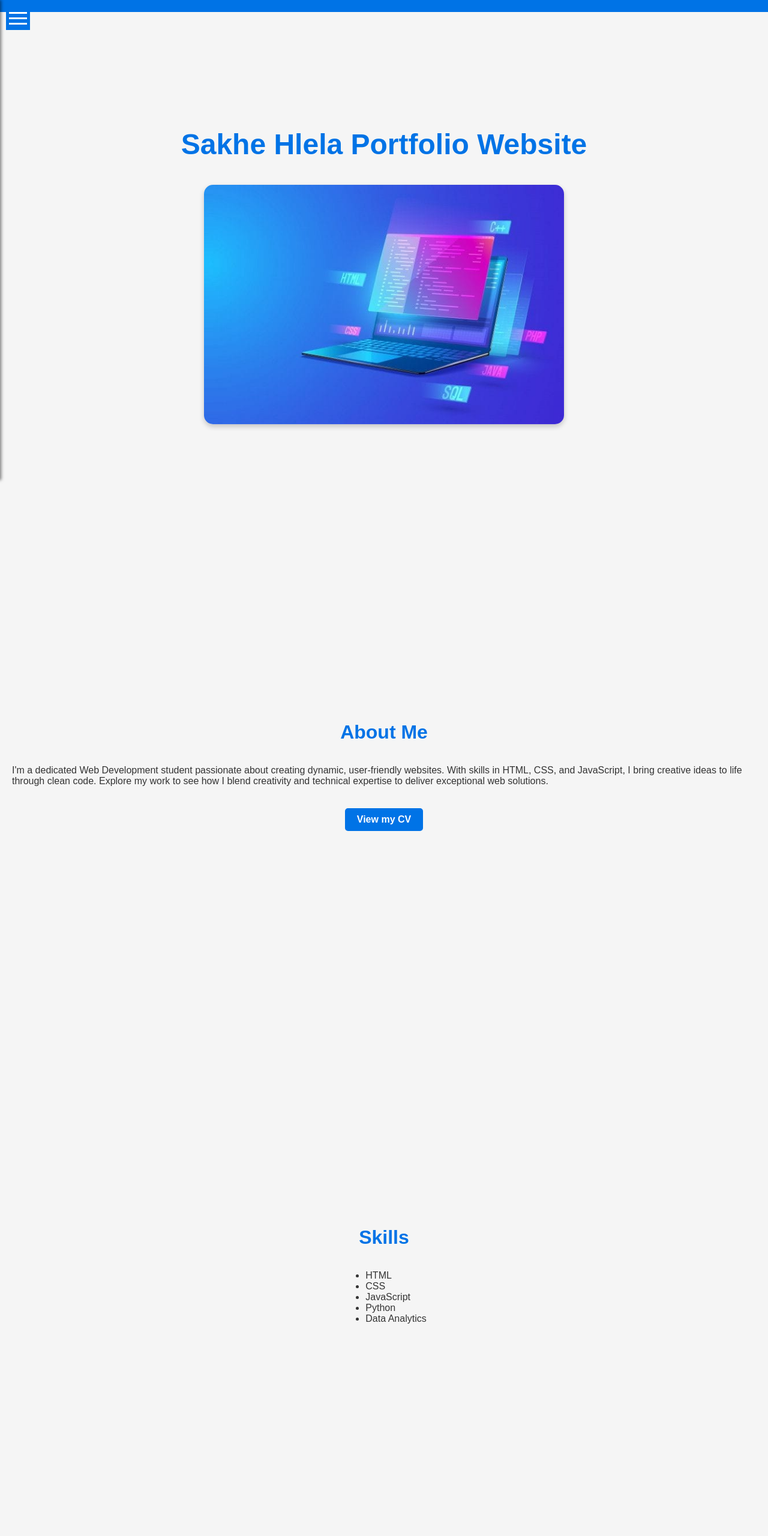
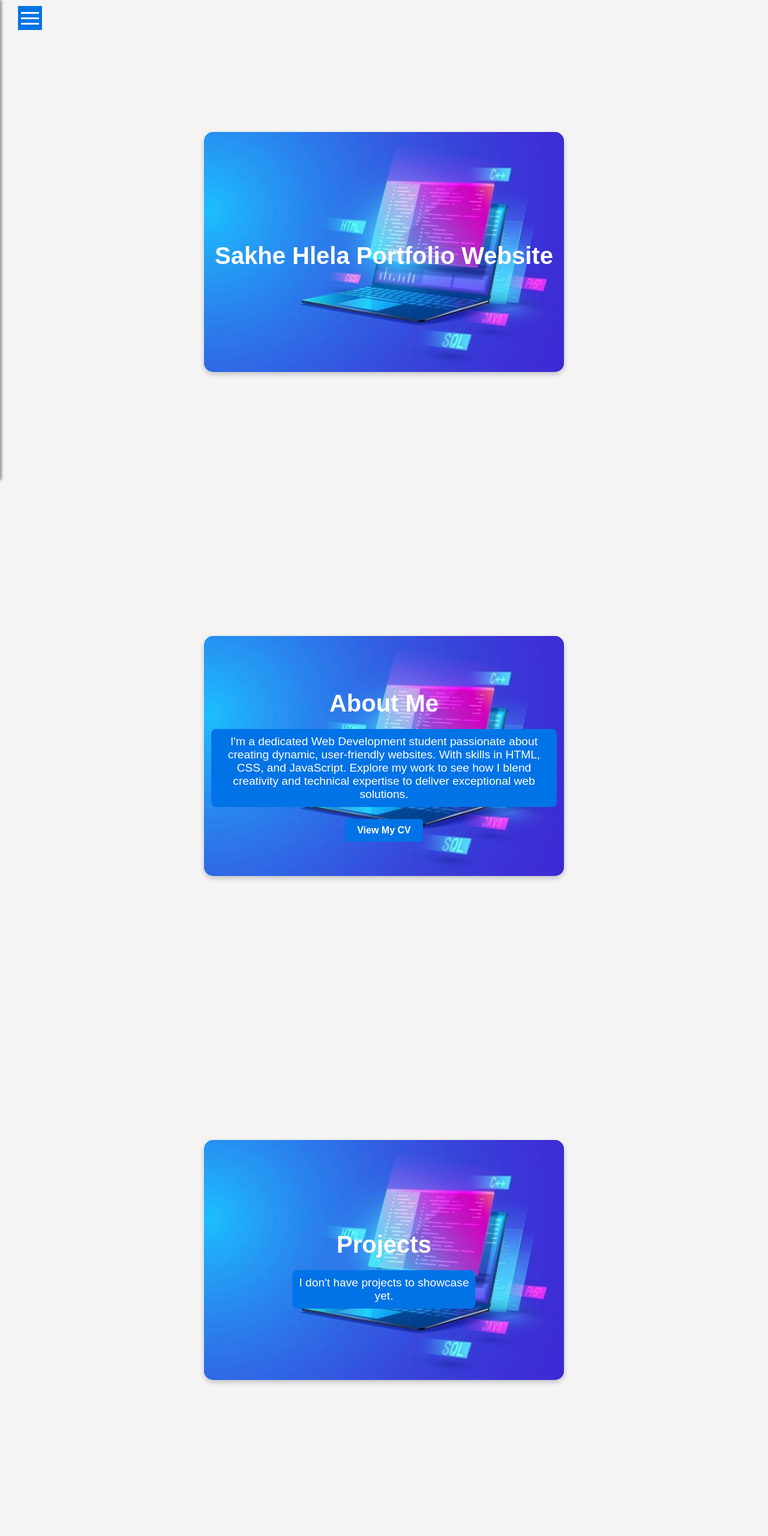
Before and after one commit to sakhehlela/Personal_Portfolio, a website: page index.html in a window 1280 px wide. Shown: the top 2560 px of the page at 60% size. Drawn offline with Linux system fonts and the light colour scheme.

Commit message:
fixed page structure

```diff
--- a/index.html
+++ b/index.html
@@ -5,68 +5,72 @@
     <meta charset="UTF-8">
     <meta name="viewport" content="width=device-width, initial-scale=1.0">
     <title>Sakhe Hlela Portfolio</title>
-    <link rel="stylesheet" href="styles/styles.css">
+    <link rel="stylesheet" href="styles/styles.css"> <!-- Ensure this path is correct -->
 </head>
 
 <body>
-    <header>
-        <div class="menu-toggle">
+    <!-- Sidebar -->
+    <nav class="sidebar" id="sidebar">
+        <span class="sidebar-close" id="sidebar-close">&times;</span> <!-- Close (X) button -->
+        <ul>
+            <li><a href="#home">Home</a></li>
+            <li><a href="#about">About</a></li>
+            <li><a href="#projects">Projects</a></li>
+            <li><a href="#contact">Contact</a></li>
+            <li><a href="https://github.com/sakhehlela" target="_blank">GitHub</a></li> <!-- GitHub link added -->
+        </ul>
+    </nav>
+
+    <!-- Menu Toggle -->
+    <button class="menu-toggle" id="menu-toggle">
         <div class="bar"></div>
         <div class="bar"></div>
         <div class="bar"></div>
+    </button>
+
+    <!-- Home Section -->
+    <section id="home" class="content-section">
+        <div class="overlay">
+            <h2>Sakhe Hlela Portfolio Website</h2> <!-- Updated text -->
         </div>
-        <div class="sidebar">
-            <div class="sidebar-close">&times;</div>
-            <ul>
-                <li><a href="#home">Home</a></li>
-                <li><a href="#about">About Me</a></li>
-                <li><a href="#skills">Skills</a></li>
-                <li><a href="#projects">Projects</a></li>
-                <li><a href="#contact">Contact</a></li>
-                <li><a href="https://github.com/sakhehlela" target="_blank">GitHub</a></li>
-            </ul>
-        </div>
-    </header>
-
-    <main>
-        <section id="home">
-            <h1>Sakhe Hlela Portfolio Website</h1>
-            <img src="images/laptop.jpeg" alt="A description of the photo" class="home-photo">
+        <img class="home-photo" src="images/laptop.jpeg" alt="Laptop">
     </section>
 
-        <section id="about">
+    <!-- About Section -->
+    <section id="about" class="content-section">
+        <div class="overlay">
             <h2>About Me</h2>
-            <p>I'm a dedicated Web Development student passionate about creating dynamic, user-friendly websites. With skills in HTML, CSS, and JavaScript, I bring creative ideas to life through clean code. Explore my work to see how I blend creativity and technical expertise to deliver exceptional web solutions.</p>
-            <a class="cv-link" href="https://docs.google.com/document/d/1mx61i78MvTlBv0fcateJWnPhCE9KgT8xkNczmkrGv1k/edit" target="_blank">View my CV</a>
+            <p>I'm a dedicated Web Development student passionate about creating dynamic, user-friendly websites. With skills in HTML, CSS, and JavaScript. Explore my work to see how I blend creativity and technical expertise to deliver exceptional web solutions.</p>
+            <a class="cv-link" href="https://docs.google.com/document/d/1mx61i78MvTlBv0fcateJWnPhCE9KgT8xkNczmkrGv1k/edit" target="_blank">View My CV</a>
+        </div>
+        <img class="home-photo" src="images/laptop.jpeg" alt="Laptop">
     </section>
 
-        <section id="skills">
-            <h2>Skills</h2>
-            <ul>
-                <li>HTML</li>
-                <li>CSS</li>
-                <li>JavaScript</li>
-                <li>Python</li>
-                <li>Data Analytics</li>
-            </ul>
+    <!-- Projects Section -->
+    <section id="projects" class="content-section">
+        <div class="overlay">
+            <h2>Projects</h2>
+            <p>I don't have projects to showcase yet.
+
+            </p>
+        </div>
+        <img class="home-photo" src="images/laptop.jpeg" alt="Laptop">
     </section>
 
-        <section id="projects">
-            <h2>Projects</h2>
-            <p>I don't have projects to showcase yet.</p>
+    <!-- Contact Section -->
+    <section id="contact" class="content-section">
+        <div class="overlay">
+            <h2>Contact Me</h2>
+            <p>Email: sakhe.hlela@umuzi.org</p>
+        </div>
+        <img class="home-photo" src="images/laptop.jpeg" alt="Laptop">
     </section>
-
-        <section id="contact">
-            <h2>Contact</h2>
-            <p>Email: <a href="mailto:sakhe.hlela@umuzi.org">sakhe.hlela@umuzi.org</a></p>
-        </section>
-    </main>
 
     <footer>
         <p>&copy; 2024 Sakhe Hlela. All rights reserved.</p>
     </footer>
 
-    <script src="scripts/scripts.js"></script>
+    <script src="scripts/scripts.js"></script> <!-- Ensure this path is correct -->
 </body>
 
 </html>
--- a/scripts/scripts.js
+++ b/scripts/scripts.js
@@ -1,23 +1,23 @@
-document.addEventListener("DOMContentLoaded", function () {
-    const menuToggle = document.querySelector(".menu-toggle");
-    const sidebar = document.querySelector(".sidebar");
-    const sidebarClose = document.querySelector(".sidebar-close");
-    const sidebarLinks = document.querySelectorAll(".sidebar ul li a"); // Select all sidebar links
+document.addEventListener("DOMContentLoaded", function() {
+    const menuToggle = document.getElementById('menu-toggle');
+    const sidebar = document.getElementById('sidebar');
+    const sidebarClose = document.getElementById('sidebar-close');
+    const sidebarLinks = document.querySelectorAll('.sidebar ul li a');
 
-    // Toggle sidebar open when menu toggle is clicked
-    menuToggle.addEventListener("click", function () {
-        sidebar.classList.add("sidebar-open");
+    // Toggle sidebar open/close
+    menuToggle.addEventListener('click', function() {
+        sidebar.classList.toggle('sidebar-open');
     });
 
-    // Close sidebar when close button is clicked
-    sidebarClose.addEventListener("click", function () {
-        sidebar.classList.remove("sidebar-open");
+    // Close sidebar when "X" is clicked
+    sidebarClose.addEventListener('click', function() {
+        sidebar.classList.remove('sidebar-open');
     });
 
-    // Close sidebar when any sidebar link is clicked
-    sidebarLinks.forEach(function (link) {
-        link.addEventListener("click", function () {
-            sidebar.classList.remove("sidebar-open");
+    // Close sidebar when any menu item is clicked
+    sidebarLinks.forEach(link => {
+        link.addEventListener('click', function() {
+            sidebar.classList.remove('sidebar-open');
         });
     });
 });
--- a/styles/styles.css
+++ b/styles/styles.css
@@ -1,48 +1,56 @@
-html {
-    scroll-behavior: smooth;
+/* General body styling */
+body {
+    font-family: 'Arial', sans-serif;
+    color: #fff;
+    margin: 0;
+    background-color: #f4f4f4;
 }
 
-body {
-    font-family: 'Arial', sans-serif;
-    background-color: #f5f5f5;
-    color: #333;
-    margin: 0;
+/* Maintain structure for sections */
+section {
     position: relative;
+    min-height: 100vh;
+    display: flex;
+    align-items: center;
+    justify-content: center;
+    padding: 0;
+    text-align: center;
 }
 
-section {
-    min-height: 100vh;
-    display: flex;
-    flex-direction: column;
-    align-items: center;
-    justify-content: center;
-    padding: 20px;
-}
-
+/* Header and footer styles */
 header, footer {
     background-color: #0073e6;
     color: white;
     padding: 10px 20px;
     text-align: center;
-    position: relative;
-    border: none; /* Ensure no border at the top or bottom */
-    margin: 0; /* Remove any margin that might create spacing issues */
 }
 
 h1 {
     font-size: 3rem;
-    color: #0073e6;
-    text-align: center;
+    color: #fff;
     margin-bottom: 20px;
 }
 
 h2 {
-    font-size: 2rem;
-    color: #0073e6;
-    text-align: center;
+    font-size: 2.5rem;
+    color: #fff;
     margin-bottom: 20px;
 }
 
+/* Paragraph styling with blue background */
+p {
+    color: #fff;
+    font-size: 1.2rem;
+    background-color: #0073e6;
+    padding: 10px;
+    border-radius: 8px;
+    display: inline-block;
+    max-width: 90%; /* Restrict width to ensure it fits within the photo */
+    box-sizing: border-box;
+    margin: 0 auto; /* Center the paragraph */
+}
+
+/* Styling for the CV link */
 .cv-link {
     display: inline-block;
     margin-top: 20px;
@@ -59,6 +67,7 @@ h2 {
     background-color: #005bb5;
 }
 
+/* Sidebar styling */
 .sidebar {
     position: fixed;
     top: 0;
@@ -70,13 +79,12 @@ h2 {
     transition: left 0.3s ease;
     z-index: 1000;
     overflow-y: auto;
-    border: none; /* Remove any border if present */
 }
 
 .sidebar ul {
     list-style-type: none;
     padding: 0;
-    margin: 0;
+    margin: 50px 0 0;
 }
 
 .sidebar ul li {
@@ -95,12 +103,16 @@ h2 {
     color: #ffcc00;
 }
 
+/* Sidebar close button moved to top right */
 .sidebar-close {
     font-size: 24px;
     color: white;
     cursor: pointer;
-    text-align: right;
     padding: 15px;
+    text-align: right; /* Moved to the right */
+    position: absolute;
+    top: 10px;
+    right: 10px;
 }
 
 .menu-toggle {
@@ -117,8 +129,8 @@ h2 {
     font-size: 18px;
     position: fixed;
     top: 10px;
-    left: 10px;
-    z-index: 1000;
+    left: 30px; /* Adjusted the left position to prevent overlap */
+    z-index: 1001;
 }
 
 .menu-toggle .bar {
@@ -133,6 +145,34 @@ h2 {
     left: 0;
 }
 
+/* Styling for the photo */
+.home-photo {
+    width: 100%;
+    max-width: 600px;
+    height: auto;
+    border-radius: 15px;
+    box-shadow: 0 4px 8px rgba(0, 0, 0, 0.2);
+    position: absolute;
+    z-index: -1;
+}
+
+/* Overlay on top of the photo for text */
+.overlay {
+    position: absolute;
+    top: 50%;
+    left: 50%;
+    transform: translate(-50%, -50%);
+    text-align: center;
+    color: white;
+    z-index: 10;
+}
+
+.content-section {
+    position: relative;
+    padding: 20px;
+}
+
+/* Adjust for smaller screens */
 @media (max-width: 768px) {
     .sidebar {
         width: 200px;
@@ -142,12 +182,3 @@ h2 {
         display: flex;
     }
 }
-
-.home-photo {
-    margin-top: 20px;
-    width: 100%;
-    max-width: 600px;
-    height: auto;
-    border-radius: 15px;
-    box-shadow: 0 4px 8px rgba(0, 0, 0, 0.2);
-}
```
Lines whose indentation alone changed are shown as unchanged.
